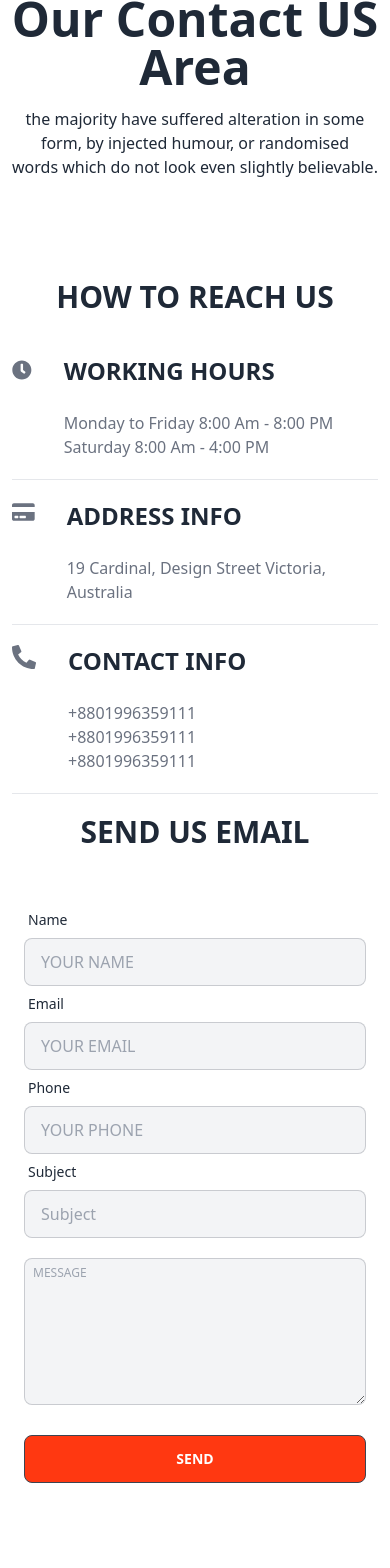
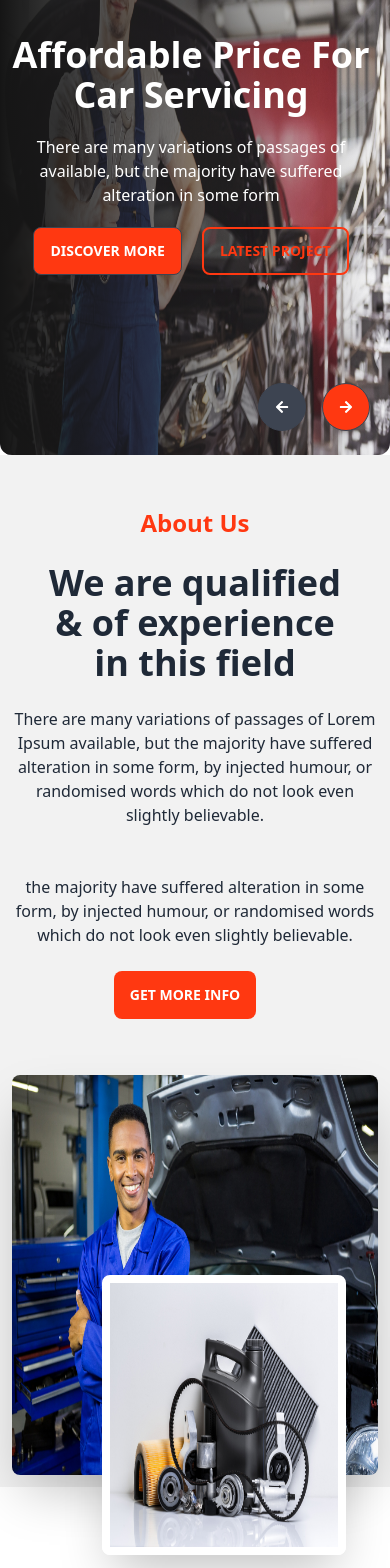
Before and after one commit to HmSani6699/car-doctor-client, a React (Vite) app: page / in a window 390 px wide. Shown: the part 280-1848 px from the top of the page. Built offline with nearby package versions, Linux system fonts and the light colour scheme; no server answers.

Commit message:
update the responsive

```diff
--- a/src/Pages/Home/About/About.jsx
+++ b/src/Pages/Home/About/About.jsx
@@ -2,20 +2,20 @@ import parson from '../../../assets/images/about_us/person.jpg';
 import parts from '../../../assets/images/about_us/parts.jpg';
 const About = () => {
     return (
-        <div className="hero min-h-screen  lg:mt-20 lg:mb-20 bg-base-200">
-            <div className="hero-content flex-col lg:flex-row">
-                <div className='lg:w-1/2 relative'>
-                    <img src={parson} className=" rounded-lg shadow-2xl h-[440px] w-5/6" />
+        <div className="hero min-h-screen lg:mt-20 lg:mb-20 bg-base-200">
+            <div className="p-3 flex flex-col-reverse lg:flex-row ">
+                <div className='lg:w-1/2 relative w-full'>
+                    <img src={parson} className=" rounded-lg shadow-2xl h-[400px] lg:w-5/6" />
                     <div>
-                        <img src={parts} className=" border-8 border-white rounded-lg absolute top-1/2 right-8 shadow-2xl h-[300px] w-4/6" />
+                        <img src={parts} className=" border-8 border-white rounded-lg absolute top-1/2 right-8 shadow-2xl h-[280px] w-4/6" />
                     </div>
                 </div>
-                <div className='lg:w-1/2'>
+                <div className='lg:w-1/2 lg:m-20 lg:mt-0 mt-10 text-center lg:text-left'>
                     <h2 className='text-2xl text-[#FF3811] font-bold mb-6'>About Us</h2>
-                    <h1 className="text-6xl font-bold ">We are qualified <br /> & of experience <br /> in this field</h1>
+                    <h1 className="text-4xl lg:text-5xl font-bold ">We are qualified <br /> & of experience <br /> in this field</h1>
                     <p className="py-6">There are many variations of passages of Lorem Ipsum available, but the majority have suffered alteration in some form, by injected humour, or randomised words which do not look even slightly believable. </p>
                     <p className="py-6">the majority have suffered alteration in some form, by injected humour, or randomised words which do not look even slightly believable.  </p>
-                    <button className="btn bg-[#FF3811] border-0 mr-5">Get More Info</button>
+                    <button className="btn bg-[#FF3811] border-0 mr-5 mb-14 lg:mb-0 ">Get More Info</button>
                 </div>
             </div>
         </div>
--- a/src/Pages/Home/Banner/Banner.jsx
+++ b/src/Pages/Home/Banner/Banner.jsx
@@ -10,11 +10,11 @@ const Banner = () => {
         <div className="carousel w-full h-[600px]">
             <div id="slide1" className="carousel-item relative w-full rounded-xl">
                 <img src={banner1} className="w-full rounded-xl" />
-                <div className="text-white rounded-xl absolute h-full flex items-center right-5 top-0 left-0  bg-gradient-to-r from-[#151515] to-[rgba(21, 21, 21, 0)]">
-                    <div className='w-[430px] pl-10 space-y-5'>
-                        <h2 className='text-6xl font-bold  '>Affordable Price For Car Servicing</h2>
+                <div className="text-white rounded-xl absolute h-full flex items-center right-2 top-0 left-0  bg-gradient-to-r from-[#151515] to-[rgba(21, 21, 21, 0)]">
+                    <div className='w-[430px] lg:pl-10 space-y-5 p-3 text-center lg:text-left'>
+                        <h2 className='text-4xl lg:text-5xl font-bold   text-center lg:text-left md:text-left'>Affordable Price For Car Servicing</h2>
                         <p>There are many variations of passages of  available, but the majority have suffered alteration in some form</p>
-                        <div>
+                        <div className='mt-10'>
                             <button className="btn bg-[#FF3811] mr-5">Discover More</button>
                             <button className="btn bg-opacity-0 border-[#FF3811] border-2 text-[#FF3811] hover:bg-[#FF3811] hover:text-[#ffffff]">Latest Project</button>
 
@@ -28,11 +28,11 @@ const Banner = () => {
             </div>
             <div id="slide2" className="carousel-item relative w-full rounded-xl">
                 <img src={banner2} className="w-full rounded-xl" />
-                <div className="text-white rounded-xl absolute h-full flex items-center right-5 top-0 left-0  bg-gradient-to-r from-[#151515] to-[rgba(21, 21, 21, 0)]">
-                    <div className='w-[430px] pl-10 space-y-5'>
-                        <h2 className='text-6xl font-bold  '>Affordable Price For Car Servicing</h2>
+                <div className="text-white rounded-xl absolute h-full flex items-center right-2 top-0 left-0  bg-gradient-to-r from-[#151515] to-[rgba(21, 21, 21, 0)]">
+                    <div className='w-[430px] lg:pl-10 space-y-5 p-3 text-center lg:text-left'>
+                        <h2 className='lg:text-5xl text-4xl font-bold   text-center lg:text-left md:text-left'>Affordable Price For Car Servicing</h2>
                         <p>There are many variations of passages of  available, but the majority have suffered alteration in some form</p>
-                        <div>
+                        <div className='mt-10'>
                             <button className="btn bg-[#FF3811] mr-5">Discover More</button>
                             <button className="btn bg-opacity-0 border-[#FF3811] border-2 text-[#FF3811] hover:bg-[#FF3811] hover:text-[#ffffff]">Latest Project</button>
 
@@ -46,11 +46,11 @@ const Banner = () => {
             </div>
             <div id="slide3" className="carousel-item relative w-full rounded-xl">
                 <img src={banner3} className="w-full rounded-xl" />
-                <div className="text-white rounded-xl absolute h-full flex items-center right-5 top-0 left-0  bg-gradient-to-r from-[#151515] to-[rgba(21, 21, 21, 0)]">
-                    <div className='w-[430px] pl-10 space-y-5'>
-                        <h2 className='text-6xl font-bold  '>Affordable Price For Car Servicing</h2>
+                <div className="text-white rounded-xl absolute h-full flex items-center right-2 top-0 left-0  bg-gradient-to-r from-[#151515] to-[rgba(21, 21, 21, 0)]">
+                    <div className='w-[430px] lg:pl-10 space-y-5 p-3 text-center lg:text-left'>
+                        <h2 className='text-4xl lg:text-5xl font-bold text-center lg:text-left md:text-left'>Affordable Price For Car Servicing</h2>
                         <p>There are many variations of passages of  available, but the majority have suffered alteration in some form</p>
-                        <div>
+                        <div className='mt-10'>
                             <button className="btn bg-[#FF3811] mr-5">Discover More</button>
                             <button className="btn bg-opacity-0 border-[#FF3811] border-2 text-[#FF3811] hover:bg-[#FF3811] hover:text-[#ffffff]">Latest Project</button>
 
@@ -64,11 +64,11 @@ const Banner = () => {
             </div>
             <div id="slide4" className="carousel-item relative w-full rounded-xl">
                 <img src={banner4} className="w-full rounded-xl" />
-                <div className="text-white rounded-xl absolute h-full flex items-center right-5 top-0 left-0  bg-gradient-to-r from-[#151515] to-[rgba(21, 21, 21, 0)]">
-                    <div className='w-[430px] pl-10 space-y-5'>
-                        <h2 className='text-6xl font-bold  '>Affordable Price For Car Servicing</h2>
+                <div className="text-white rounded-xl absolute h-full flex items-center right-2 top-0 left-0  bg-gradient-to-r from-[#151515] to-[rgba(21, 21, 21, 0)]">
+                    <div className='w-[430px] lg:pl-10 space-y-5 p-3 text-center lg:text-left'>
+                        <h2 className='text-4xl lg:text-5xl font-bold text-center lg:text-left md:text-left'>Affordable Price For Car Servicing</h2>
                         <p>There are many variations of passages of  available, but the majority have suffered alteration in some form</p>
-                        <div>
+                        <div className='mt-10'>
                             <button className="btn bg-[#FF3811] mr-5">Discover More</button>
                             <button className="btn bg-opacity-0 border-[#FF3811] border-2 text-[#FF3811] hover:bg-[#FF3811] hover:text-[#ffffff]">Latest Project</button>
 
--- a/src/Pages/Home/ContactUS/ContactUs.jsx
+++ b/src/Pages/Home/ContactUS/ContactUs.jsx
@@ -3,7 +3,7 @@ import { FaClock, FaCreditCard, FaPhoneAlt } from "react-icons/fa";
 const ContactUs = () => {
     return (
         <div>
-            <div className="text-center mt-28 mb-20 p-2">
+            <div className="text-center mt-20 mb-20 p-2">
                 <h2 className="text-3xl text-[#ff3811] font-bold">Contact Us</h2>
                 <h2 className="text-5xl font-bold my-4">Our Contact US Area</h2>
                 <p>the majority have suffered alteration in some form, by injected humour, or randomised <br /> words which do not look even slightly believable. </p>
--- a/src/Pages/Home/Home/Home.jsx
+++ b/src/Pages/Home/Home/Home.jsx
@@ -6,9 +6,9 @@ import Services from "../Services/Services";
 const Home = () => {
     return (
         <div>
-            {/* <Banner></Banner> */}
-            {/* <About></About> */}
-            {/* <Services></Services> */}
+            <Banner></Banner>
+            <About></About>
+            <Services></Services>
             <ContactUs></ContactUs>
         </div>
     );
--- a/src/Pages/Home/Services/Services.jsx
+++ b/src/Pages/Home/Services/Services.jsx
@@ -13,14 +13,14 @@ const Services = () => {
             setServices(data);
         })
     return (
-        <div>
-            <div className="text-center">
+        <div className="mt-20">
+            <div className="text-center p-2 ">
                 <h2 className="text-3xl text-[#ff3811] font-bold">Service</h2>
-                <h2 className="text-5xl font-bold">Our Service Area</h2>
+                <h2 className="text-5xl font-bold my-5">Our Service Area</h2>
                 <p>the majority have suffered alteration in some form, by injected humour, or randomised <br /> words which do not look even slightly believable. </p>
             </div>
 
-            <div className="grid grid-cols-1 md:grid-cols-2 lg:grid-cols-3 gap-5 mt-14 mb-14">
+            <div className="grid grid-cols-1 md:grid-cols-2 lg:grid-cols-3 gap-5 mt-14 mb-14 p-3 md:p-4 lg:p-4">
                 {
                     services?.map(service => <ServicesCard
                         key={service._id}
--- a/src/Pages/Shared/Navbar/Navbar.jsx
+++ b/src/Pages/Shared/Navbar/Navbar.jsx
@@ -30,10 +30,10 @@ const Navbar = () => {
         <div className="navbar bg-base-100 mb-8">
             <div className="navbar-start">
                 <div className="dropdown">
-                    <label tabIndex={0} className="btn btn-ghost lg:hidden">
+                    <label tabIndex={0} className="btn btn-ghost lg:hidden pl-0">
                         <svg xmlns="http://www.w3.org/2000/svg" className="h-5 w-5" fill="none" viewBox="0 0 24 24" stroke="currentColor"><path strokeLinecap="round" strokeLinejoin="round" strokeWidth="2" d="M4 6h16M4 12h8m-8 6h16" /></svg>
                     </label>
-                    <ul tabIndex={0} className="menu menu-compact dropdown-content mt-3 p-2 shadow bg-base-100 rounded-box w-52">
+                    <ul tabIndex={0} className="menu menu-compact dropdown-content mt-10 p-2 shadow bg-base-100 rounded-box w-52">
                         {navLink}
                     </ul>
                 </div>
--- a/src/main.jsx
+++ b/src/main.jsx
@@ -14,6 +14,6 @@ ReactDOM.createRoot(document.getElementById('root')).render(
       <AuthPrividers>
         <RouterProvider router={router} />
       </AuthPrividers>
-    </React.StrictMode>,
+    </React.StrictMode>
   </div>
 )
```
